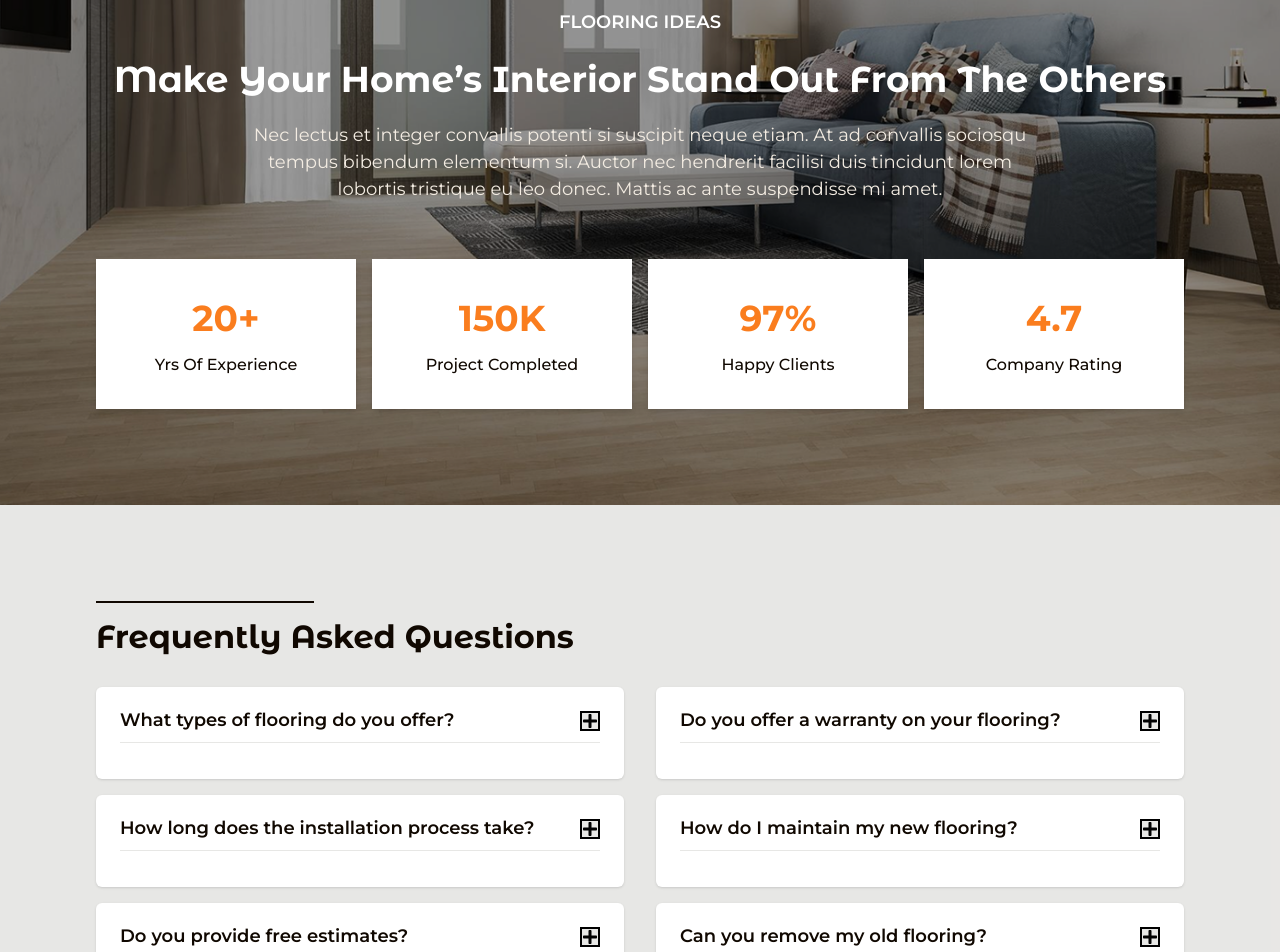
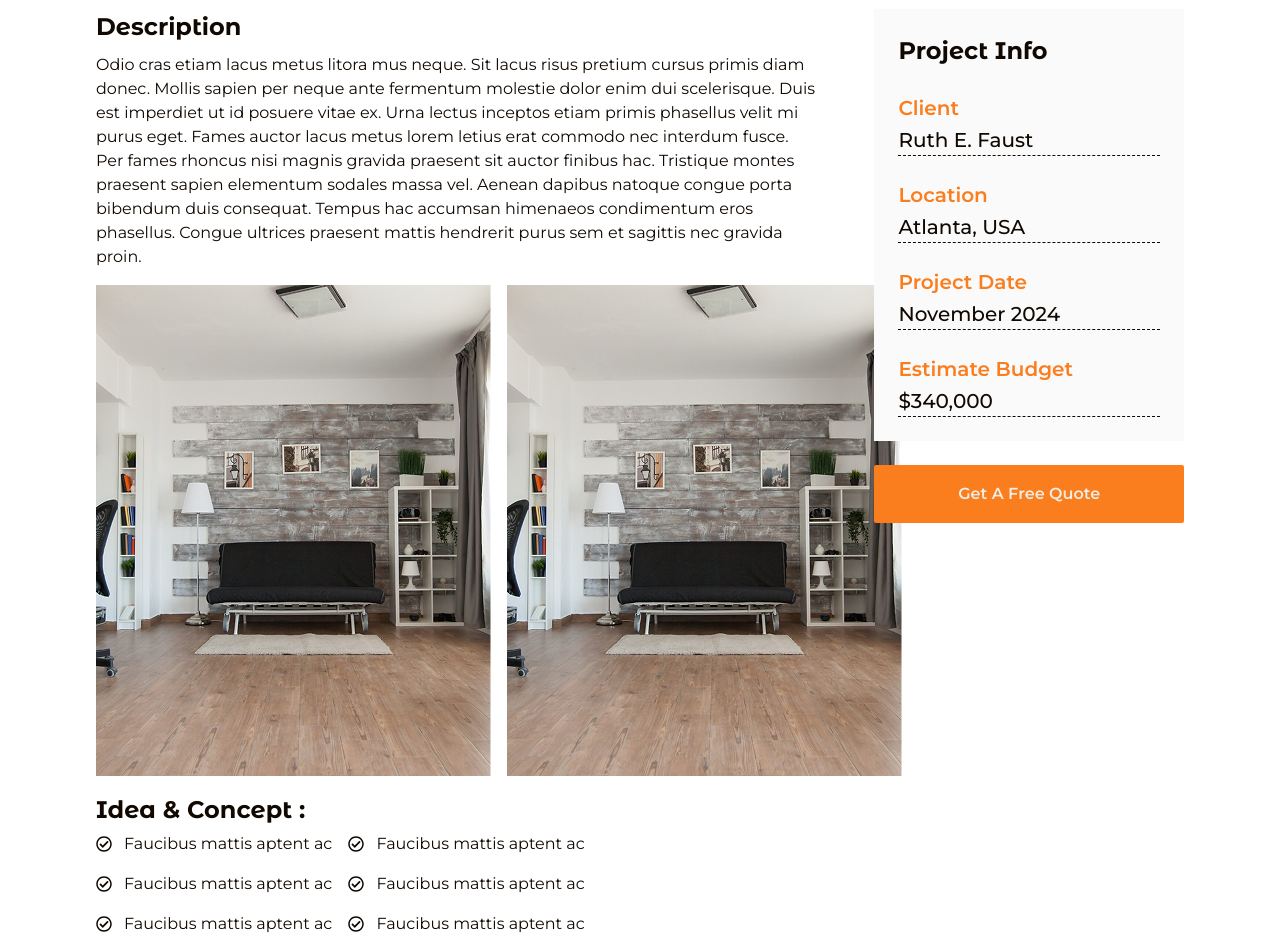
Before and after one commit to Tech-sensei/brs-flooring, a Next.js app: page /projects/1 in a window 1280 px wide. Shown: the part 500-1452 px from the top of the page. Built offline with nearby package versions, Linux system fonts and the light colour scheme.

Commit message:
working on the single project page

```diff
--- a/src/app/projects/[id]/page.jsx
+++ b/src/app/projects/[id]/page.jsx
@@ -1,11 +1,13 @@
 "use client";
 
 import React from "react";
+import Image from "next/image";
 import { motion } from "framer-motion";
 import Link from "next/link";
 import { useParams } from "next/navigation";
 import { projectsArr } from "@/components/views/ProjectSection";
 import FAQ from "@/components/views/FAQ";
+import { FaRegCheckCircle } from "react-icons/fa";
 
 const ProjectDetail = () => {
   const textVariants = {
@@ -19,13 +21,14 @@ const ProjectDetail = () => {
   if (!project) return <p>Project not found</p>;
   return (
     <main className="">
+      {/* hero */}
       <section
-        className="h-[413px] text-white-10 flex items-center px-24 pt-[200px] pb-10 bg-no-repeat bg-center bg-cover w-full"
+        className="h-[413px] text-white-10 flex items-center px-6 sm:px-8 md:px-12 lg:px-24 pt-[200px] pb-10 bg-no-repeat bg-center bg-cover"
         style={{
-          backgroundImage: "url('/assets/images/homeHeroImg.png')",
+          backgroundImage: `url('/assets/images/homeHeroImg.png')`,
         }}
       >
-        <div className="flex flex-col items-start gap-4 w-[700px]">
+        <div className="flex flex-col items-start gap-4 max-w-[608px]">
           <div className="flex flex-col items-start w-full">
             <motion.p
               variants={textVariants}
@@ -54,7 +57,7 @@ const ProjectDetail = () => {
               initial="hidden"
               animate="visible"
               transition={{ duration: 0.8, delay: 0.8, ease: "easeOut" }}
-              className="text-white text-[36px] font-bold font-alt leading-normal"
+              className="text-white text-3xl lg:text-[36px] font-bold font-alt leading-normal"
             >
               {project.title}
             </motion.h1>
@@ -72,6 +75,132 @@ const ProjectDetail = () => {
         </div>
       </section>
 
+      {/* description */}
+      <section className="bg-white py-24 px-6 sm:px-8 md:px-12 lg:px-24 flex flex-col lg:flex-row items-start gap-14">
+        {/* desc content */}
+        <div className="flex flex-col gap-4 items-start w-full lg:w-[70%]">
+          <div className="flex flex-col gap-2 items-start">
+            <h2 className="text-dark text-2xl font-alt font-semibold leading-normal">
+              Description
+            </h2>
+            <p className="text-dark text-base font-sans font-normal leading-normal">
+              Odio cras etiam lacus metus litora mus neque. Sit lacus risus
+              pretium cursus primis diam donec. Mollis sapien per neque ante
+              fermentum molestie dolor enim dui scelerisque. Duis est imperdiet
+              ut id posuere vitae ex. Urna lectus inceptos etiam primis
+              phasellus velit mi purus eget. Fames auctor lacus metus lorem
+              letius erat commodo nec interdum fusce. Per fames rhoncus nisi
+              magnis gravida praesent sit auctor finibus hac. Tristique montes
+              praesent sapien elementum sodales massa vel. Aenean dapibus
+              natoque congue porta bibendum duis consequat. Tempus hac accumsan
+              himenaeos condimentum eros phasellus. Congue ultrices praesent
+              mattis hendrerit purus sem et sagittis nec gravida proin.
+            </p>
+          </div>
+
+          <div className="flex flex-col lg:flex-row gap-4 items-start">
+            <Image src={project.image} alt={project.title} quality={100} />
+            <Image src={project.image} alt={project.title} quality={100} />
+          </div>
+
+          <div className="flex flex-col gap-1 items-start">
+            <h2 className="text-dark text-2xl font-alt font-semibold leading-normal">
+              Idea & Concept :
+            </h2>
+            <div className="grid grid-cols-1 lg:grid-cols-2 gap-4 items-center justify-between w-full">
+              <div className="flex items-center gap-3">
+                <FaRegCheckCircle className="text-dark" />
+                <p className="text-dark text-base font-sans font-normal leading-normal">
+                  Faucibus mattis aptent ac
+                </p>
+              </div>
+              <div className="flex items-center gap-3">
+                <FaRegCheckCircle className="text-dark" />
+                <p className="text-dark text-base font-sans font-normal leading-normal">
+                  Faucibus mattis aptent ac
+                </p>
+              </div>
+              <div className="flex items-center gap-3">
+                <FaRegCheckCircle className="text-dark" />
+                <p className="text-dark text-base font-sans font-normal leading-normal">
+                  Faucibus mattis aptent ac
+                </p>
+              </div>
+              <div className="flex items-center gap-3">
+                <FaRegCheckCircle className="text-dark" />
+                <p className="text-dark text-base font-sans font-normal leading-normal">
+                  Faucibus mattis aptent ac
+                </p>
+              </div>
+              <div className="flex items-center gap-3">
+                <FaRegCheckCircle className="text-dark" />
+                <p className="text-dark text-base font-sans font-normal leading-normal">
+                  Faucibus mattis aptent ac
+                </p>
+              </div>
+              <div className="flex items-center gap-3">
+                <FaRegCheckCircle className="text-dark" />
+                <p className="text-dark text-base font-sans font-normal leading-normal">
+                  Faucibus mattis aptent ac
+                </p>
+              </div>
+            </div>
+          </div>
+        </div>
+
+        {/* project info */}
+        <div className="w-full lg:w-[30%]">
+          <div className="flex p-6 flex-col justify-center items-start gap-6 bg-[#FAFAFA]">
+            <h2 className="text-dark text-2xl font-alt font-semibold leading-normal">
+              Project Info
+            </h2>
+
+            <div className="flex flex-col gap-0.5 items-start border-b border-dashed border-dark w-full">
+              <p className="text-orange font-sans text-xl font-semibold leading-normal">
+                Client
+              </p>
+              <p className="text-dark font-sans text-xl font-medium leading-normal">
+                Ruth E. Faust
+              </p>
+            </div>
+
+            <div className="flex flex-col gap-0.5 items-start border-b border-dashed border-dark w-full">
+              <p className="text-orange font-sans text-xl font-semibold leading-normal">
+                Location
+              </p>
+              <p className="text-dark font-sans text-xl font-medium leading-normal">
+                Atlanta, USA
+              </p>
+            </div>
+
+            <div className="flex flex-col gap-0.5 items-start border-b border-dashed border-dark w-full">
+              <p className="text-orange font-sans text-xl font-semibold leading-normal">
+                Project Date
+              </p>
+              <p className="text-dark font-sans text-xl font-medium leading-normal">
+                November 2024
+              </p>
+            </div>
+
+            <div className="flex flex-col gap-0.5 items-start border-b border-dashed border-dark w-full">
+              <p className="text-orange font-sans text-xl font-semibold leading-normal">
+                Estimate Budget
+              </p>
+              <p className="text-dark font-sans text-xl font-medium leading-normal">
+                $340,000
+              </p>
+            </div>
+          </div>
+
+          <button
+            type="submit"
+            className="w-full flex items-center justify-center gap-2 py-4 px-6 bg-orange rounded-xs border border-transparent transition-all duration-500 ease-in-out hover:border-orange hover:bg-transparent hover:text-orange text-white-10 text-base text-center font-sans font-semibold leading-normal cursor-pointer mt-6"
+          >
+            Get A Free Quote
+          </button>
+        </div>
+      </section>
+
       {/* Flooring Ideas Section */}
       <section
         className="h-auto text-white-10 flex items-center py-24 px-6 sm:px-8 md:px-12 lg:px-24 bg-no-repeat bg-center bg-cover relative"
@@ -86,7 +215,7 @@ const ProjectDetail = () => {
               FLOORING IDEAS
             </h3>
 
-            <h2 className="text-white text-xl sm:text-2xl md:text-3xl lg:text-4xl font-alt font-semibold leading-normal">
+            <h2 className="text-white text-xl sm:text-3xl md:text-3xl lg:text-4xl font-alt font-semibold leading-normal">
               Make Your Home’s Interior Stand Out From The Others
             </h2>
 
```
